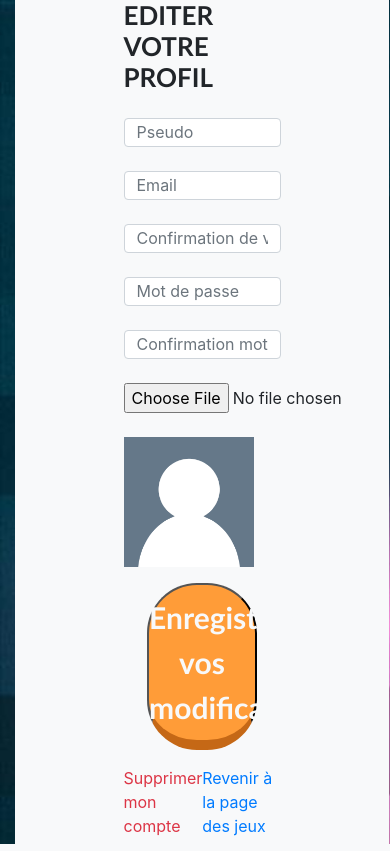
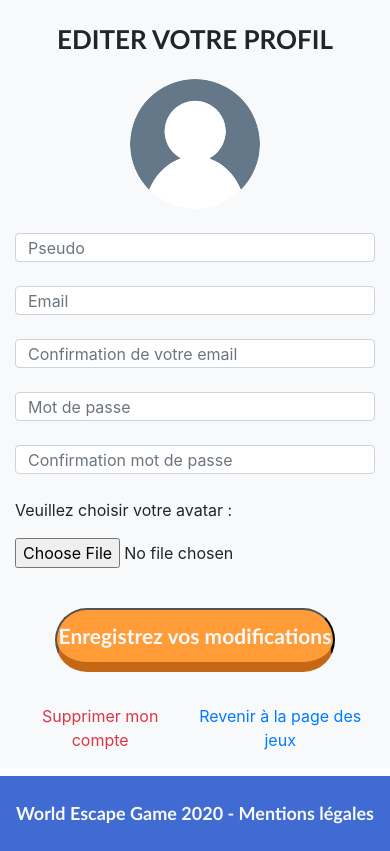
Before and after one commit to francois-simao/escape-game, a PHP site: page /my_account.php in a window 390 px wide; the page is wider, and only the part inside the window is pictured. Run offline with PHP 8.4, Linux system fonts and the light colour scheme; the visitor is signed in with stand-in values (Sample User, id 1); data that the repository does not hold is empty.

Commit message:
modifications responsive et button

```diff
--- a/connection_user.php
+++ b/connection_user.php
@@ -33,7 +33,9 @@ include 'connection_database.php';
                                 <input type="password" class="form-control" placeholder="Mot de passe" name="password" required>
                             </div>
                             <a href="forgot_password.php" class="mb-3 text-left">Mot de passe oublié ?</a>
-                            <input type="submit" value="Validez" class="btn-play-header text-light btn-connexion-width" name="connection">
+                            <div class="d-flex justify-content-center">
+                                <input type="submit" value="Validez" class="btn-play-header text-light btn-connexion-width" name="connection">
+                            </div>
                         </div>
                     </form>
                         <p class="mt-3 mb-0 ">Pas encore inscrit(e) ? <a
--- a/games.php
+++ b/games.php
@@ -34,13 +34,13 @@ session_start();
                                     class="d-flex flex-column flex-sm-column flex-md-column flex-lg-column flex-xl-row align-items-center title-menu ">
                                     <?php if (isset($_SESSION['pseudo']) AND isset($_SESSION['avatar'])) {
                                         ?>
-                                        <div class="img-avatar-ronde-01 mr-xl-3">
+                                        <div class="img-avatar-ronde-games-01 mr-xl-3">
                                         <img src="membres/avatars/<?php echo ($_SESSION['avatar']);?>" width="100" class="img-fluid img-avatar"/>
                                         </div>
                                         <?php
                                         } else {
                                         ?>
-                                        <div class="img-avatar-ronde-02">
+                                        <div class="img-avatar-ronde-games-02">
                                         <img src="membres/avatars/default-avatar.jpg" width="100" class="img-fluid img-avatar "/>
                                         </div>
                                         <?php
--- a/index.php
+++ b/index.php
@@ -70,7 +70,7 @@
 
                         <div class="foo rectangle-right"></div>
                         <div class="foo triangle-right"></div> <a href="games.php"
-                            class="btn-play-header btn-play-width text-light py-4 text-uppercase  ">Jouer</a>
+                            class="btn-play-header btn-play-width text-light py-4 text-uppercase ">Jouer</a>
                         <div class="foo triangle-left"></div>
                         <div class="foo rectangle-left"></div>
 
--- a/my_account.php
+++ b/my_account.php
@@ -106,14 +106,35 @@ include 'connection_database.php';
 ?>
 
 
-
+<div class="page-wrap">
     <!-- formulaire-->
-    <div class="container-fluid bg-profil">
+    <div class="container-fluid bg-profil p-0">
         <div class="container" id="container-escape">
             <div class="row flex-column">
-                <div class="bloc-page bg-light vh-100 d-flex justify-content-center ">
-                    <div class="col-6">
-                        <h1 class="title-form text-uppercase mb-4">Editer votre profil</h1>
+                <div class="bloc-page bg-light d-flex justify-content-center ">
+                    <div class="col-12 col-sm-12 col-md-8 col-lg-6 col-xl-6 pt-xl-4">
+                        <h1 class="title-form text-uppercase mb-4 text-center mt-4">Editer votre profil</h1>
+
+<div class="d-flex justify-content-center mb-4">
+<!-- affichage de l'avatar-->
+<?php
+    if(!empty($user['image']))
+    {
+    ?>
+    <div class="img-avatar-ronde-account-01">
+        <img src="membres/avatars/<?php echo $user['image'];?>" width="130" class="img-fluid img-avatar"/> <!-- ca va prendre la hauteur automatiquement-->
+    </div>
+    <?php
+    } else {
+    ?>
+    <div class="img-avatar-ronde-account-02">
+        <img src="membres/avatars/default-avatar.jpg" width="130" class="img-fluid img-avatar"/>
+    </div>
+    <?php
+    }
+    ?>
+</div>
+
                         <form id="myForm" action="" method="POST" enctype="multipart/form-data">
                             <div class="input-text mb-4">
                                 <input type="text" class="form-control" placeholder="Pseudo" name="newpseudo" value="<?php echo $user['username']; ?>">
@@ -131,41 +152,40 @@ include 'connection_database.php';
                                 <input type="password" class="form-control" placeholder="Confirmation mot de passe" name="newmdp2">
                             </div>
                             <div class="input-text mb-4">
+                            <p>Veuillez choisir votre avatar :</p>
                                 <input type="file" name="avatar" id="avatar">
                             </div>
 
-<!-- affichage de l'avatar-->
-<?php
-    if(!empty($user['image']))
-    {
-    ?>
-    <img src="membres/avatars/<?php echo $user['image'];?>" width="130" /> <!-- ca va prendre la hauteur automatiquement-->
-    <?php
-    } else {
-    ?>
-    <img src="membres/avatars/default-avatar.jpg" width="130" />
-    <?php
-    }
-    ?>
+
 
 <!-- affichage des messages-->
 
 
                             <div class="d-flex justify-content-center">
-                            <button type="submit" class="mb-2 mt-3 btn-play-header text-light btn-inscription-width">Enregistrez vos modifications</button>
+                            <button type="submit" class="mb-4 mt-3 btn-play-header text-light btn-inscription-width">Enregistrez vos modifications</button>
                             </div>
                         </form>
 
-                        <div class="d-flex justify-content-around mt-2 mb-2">
+                        <div class="d-flex justify-content-around mt-2 mb-3 text-center">
                             <!-- suppression compte-->
                             <a href="delete_account.php" onclick="return confirm('Etes-vous sûr de vouloir supprimer votre compte?');" class=" text-danger">Supprimer mon compte</a>
-                            <a href="games.php" class=" text-left">Revenir à la page des jeux</a>
+                            <a href="games.php">Revenir à la page des jeux</a>
                         </div>
                     </div>
                 </div>
             </div>
         </div>
     </div>
+
+</div>
+<footer>
+        <div class="container-fluid site-footer">
+            <div class="contenu-footer text-light d-flex justify-content-around text-center">
+                <p class="footer-realisation my-2 py-3">World Escape Game 2020 - Mentions légales</p>
+
+            </div>
+        </div>
+    </footer>
 
 
 <!-- Modal -->
--- a/registration.php
+++ b/registration.php
@@ -175,7 +175,7 @@ if(!empty($userinfo['image'])){
 
                             <a href="index.php" class="mb-3 text-left">Revenir à la page d'accueil</a>
                             <div class="d-flex justify-content-center">
-                                <input type="submit" value="S'inscrire" class="btn-play-header text-light btn-inscription-width" name="inscription">
+                                <input type="submit" value="S'inscrire" class="mt-3 btn-play-header text-light btn-inscription-width" name="inscription">
                             </div>
                         </div>
                     </form>
--- a/style.css
+++ b/style.css
@@ -23,12 +23,14 @@ body, html{margin: 0; padding: 0; height: 100%;}
 
 /* MAQUETTE JEUX DISPONIBLES */
 /* .img-avatar{width: 110px;height: 110px; clip-path: circle();} */
-.img-avatar-ronde-01, .img-avatar-ronde-02 { display: inline-block; width: 110px; border-radius: 50%; overflow: hidden;}
-.img-avatar-ronde-01{height: 110px;}
-.img-avatar-ronde-02{height: auto;}
-.img-avatar { width: inherit; height: inherit; border-radius: inherit;}
-
-.img-avatar { object-fit: cover; object-position: right center;}
+.img-avatar-ronde-games-01, .img-avatar-ronde-games-02, .img-avatar-ronde-account-01, .img-avatar-ronde-account-02{ display: inline-block;  border-radius: 50%; overflow: hidden;}
+.img-avatar-ronde-games-01, .img-avatar-ronde-games-02{width: 110px;}
+.img-avatar-ronde-account-01, .img-avatar-ronde-account-02{width: 130px;}
+.img-avatar-ronde-games-01{height: 110px;}
+.img-avatar-ronde-account-01{height: 130px;}
+.img-avatar-ronde-games-02, .img-avatar-ronde-account-02{height: auto;}
+.img-avatar, .img-avatar-account { width: inherit; height: inherit; border-radius: inherit;}
+.img-avatar, .img-avatar-account { object-fit: cover; object-position:center;}
 
 
 /* MAQUETTE FORMULAIRE & CONNEXION  */
@@ -37,7 +39,7 @@ body, html{margin: 0; padding: 0; height: 100%;}
 
 
 /* MAQUETTE PAGE PROFIL */
-.bg-profil{background-image: url('img/img-create-game.jpg');width: 100%; height: 100vh; background-repeat: no-repeat; background-size: cover; position: relative;}
+.bg-profil{background-image: url('img/img-create-game.jpg');width: 100%; height: auto; background-repeat: no-repeat; background-size: cover; position: relative;}
 
 
 
@@ -87,16 +89,13 @@ body, html{margin: 0; padding: 0; height: 100%;}
 .content-btn-play{margin-top: 65px;}
 .btn-create-width{width: 44%;}
 .btn-play-width{width: 55%;}
-.btn-inscription-width{width: 70%;}
-.btn-connexion-width{width: 98%;}
-
+.btn-inscription-width, .btn-connexion-width{width: 78%;}
 .btn-play-width, .btn-create-width{font-size: 49px;}
-.btn-inscription-width, .btn-connexion-width{font-size: 33px;}
-
+.btn-inscription-width, .btn-connexion-width{font-size: 27px;}
 .btn-play-header{ height: 10%; padding: 10px 40px; border-radius: 50px; font-family: 'Gill Sans', 'Gill Sans MT', Calibri, 'Trebuchet MS', sans-serif; font-weight: 800; text-decoration: none; background-color: #FF9C38; border-bottom: 10px solid rgb(197,104,22,1); transition: all 0.1s; -webkit-transition: all 0.1s; outline: none;}
-.btn-play-header:active{transform: translate(0px, 5px); -webkit-transform: translate(0px, 5px); border-bottom: 1px solid;}
-
+.btn-play-header:active{transform: translate(0px, 5px); -webkit-transform: translate(0px, 5px); border-bottom: 1px solid; outline: none;}
 .btn-orange-create{ height: 10%; padding: 10px 15px; border-radius: 50px; font-family: 'Gill Sans', 'Gill Sans MT', Calibri, 'Trebuchet MS', sans-serif; font-weight: 800; text-decoration: none; background-color: #FF9C38; border-bottom: 5px solid rgb(197,104,22,1); transition: all 0.1s; -webkit-transition: all 0.1s; outline: none;}
+button:active{outline: none;}
 
 a:hover { text-decoration: none;}
 a.text-light:focus, a.text-light:hover {color: white!important; }
@@ -245,9 +244,10 @@ ul{padding: 0;}
 /**************************************** BUTTON  ****************************************/
 .btn-play-width{ width: 82%; }
 .btn-create-width{width: 83.8%;}
-.btn-inscription-width, .btn-connexion-width{font-size: 30px; padding-left: 0; padding-right: 0}
+.btn-inscription-width, .btn-connexion-width{font-size: 21px; padding-left: 0; padding-right: 0}
 .btn-play-width, .btn-create-width {font-size: 24px;}
 .content-btn-play {margin-top: -15px;}
+
 
 
 /**************************************** MENU ****************************************/
```
Also changed, not shown: other parts of style.css (+13 -16 lines), membres/avatars/23.jpg (added).
